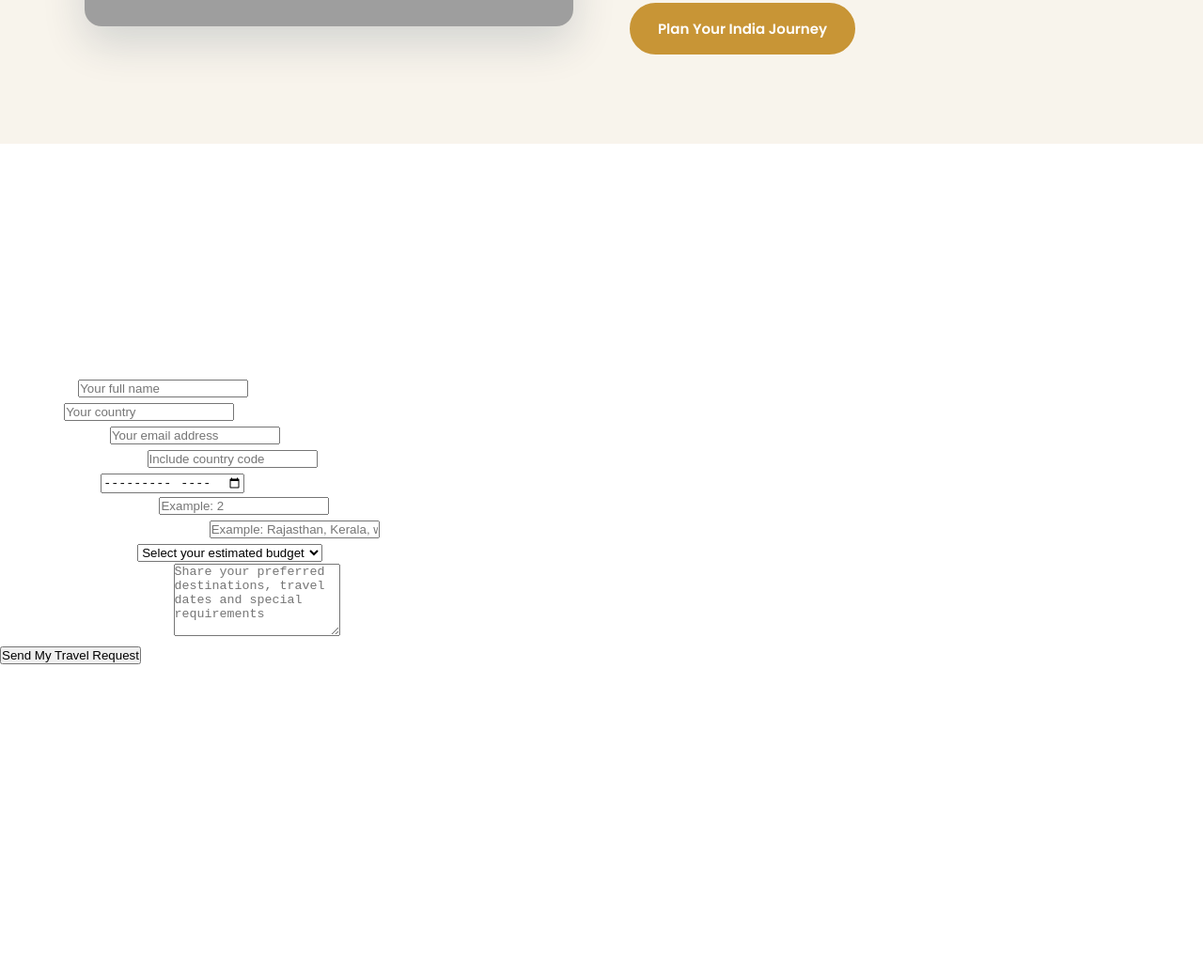
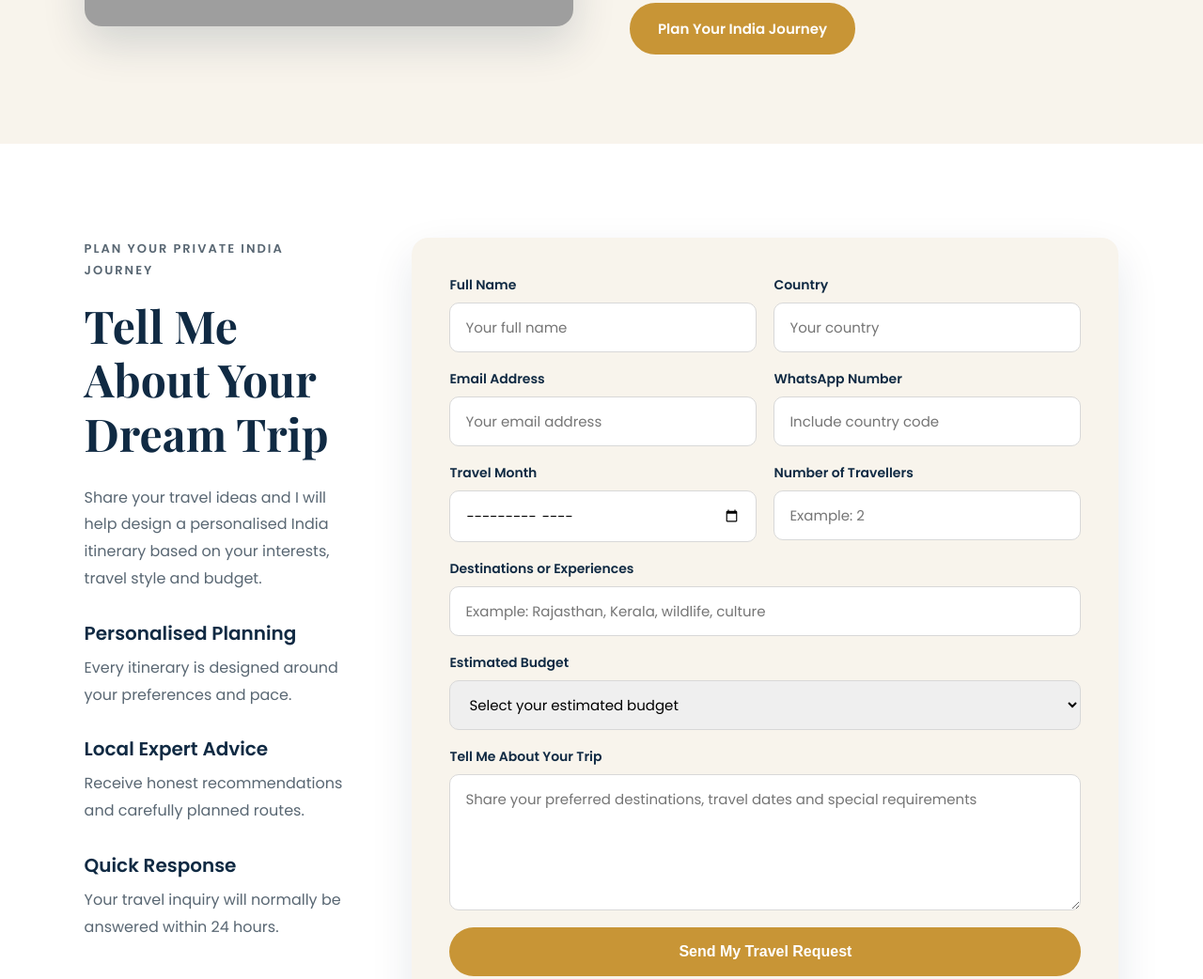
Before and after one commit to ExploreIndiawithJeet/Explore-India-With-Jeet, a plain HTML site: page index.html in a window 1280 px wide. Shown: the part 5542-6584 px from the top of the page at 94% size. Before the commit the page ends 6251 px from the top, so only its background shows below. Drawn offline with nearby package versions, Linux system fonts and the light colour scheme; grey boxes are pictures that could not be loaded.

Commit message:
Add Contact Section CSS

```diff
--- a/style.css
+++ b/style.css
@@ -850,3 +850,180 @@ font-size:34px;
         font-size: 31px;
     }
 }
+/* ================================
+   CONTACT SECTION
+================================ */
+
+.contact-section{
+    padding:100px 7%;
+    background:#ffffff;
+}
+
+.contact-container{
+    max-width:1200px;
+    margin:auto;
+
+    display:grid;
+    grid-template-columns:1fr 1fr;
+    gap:70px;
+    align-items:start;
+}
+
+.contact-small-title{
+    color:#c89536;
+    letter-spacing:2px;
+    font-size:13px;
+    font-weight:600;
+    margin-bottom:15px;
+}
+
+.contact-info h2{
+    font-family:"Playfair Display",serif;
+    font-size:48px;
+    color:#102a43;
+    line-height:1.2;
+    margin-bottom:25px;
+}
+
+.contact-info p{
+    color:#596773;
+    line-height:1.8;
+    margin-bottom:18px;
+}
+
+.contact-benefit{
+    margin-top:28px;
+}
+
+.contact-benefit h3{
+    font-size:20px;
+    color:#102a43;
+    margin-bottom:8px;
+}
+
+.contact-benefit p{
+    margin-bottom:20px;
+}
+
+.contact-form-wrapper{
+
+    background:#f8f4ec;
+    padding:40px;
+
+    border-radius:18px;
+
+    box-shadow:0 18px 45px rgba(16,42,67,.10);
+
+}
+
+.form-row{
+
+    display:grid;
+    grid-template-columns:1fr 1fr;
+    gap:18px;
+
+}
+
+.form-group{
+
+    display:flex;
+    flex-direction:column;
+
+    margin-bottom:18px;
+
+}
+
+.form-group label{
+
+    margin-bottom:8px;
+
+    font-size:14px;
+    font-weight:600;
+
+    color:#102a43;
+
+}
+
+.form-group input,
+.form-group select,
+.form-group textarea{
+
+    padding:14px 16px;
+
+    border:1px solid #d8d8d8;
+
+    border-radius:10px;
+
+    font-size:15px;
+
+    font-family:Poppins,sans-serif;
+
+}
+
+.form-group input:focus,
+.form-group select:focus,
+.form-group textarea:focus{
+
+    outline:none;
+
+    border-color:#c89536;
+
+}
+
+.form-submit-button{
+
+    width:100%;
+
+    padding:17px;
+
+    border:none;
+
+    border-radius:50px;
+
+    background:#c89536;
+
+    color:#fff;
+
+    font-size:16px;
+
+    font-weight:600;
+
+    cursor:pointer;
+
+    transition:.3s;
+
+}
+
+.form-submit-button:hover{
+
+    background:#102a43;
+
+}
+
+@media(max-width:900px){
+
+.contact-container{
+
+grid-template-columns:1fr;
+
+}
+
+.form-row{
+
+grid-template-columns:1fr;
+
+}
+
+.contact-info h2{
+
+font-size:38px;
+
+}
+
+.contact-form-wrapper{
+
+padding:28px;
+
+}
+
+}
```
